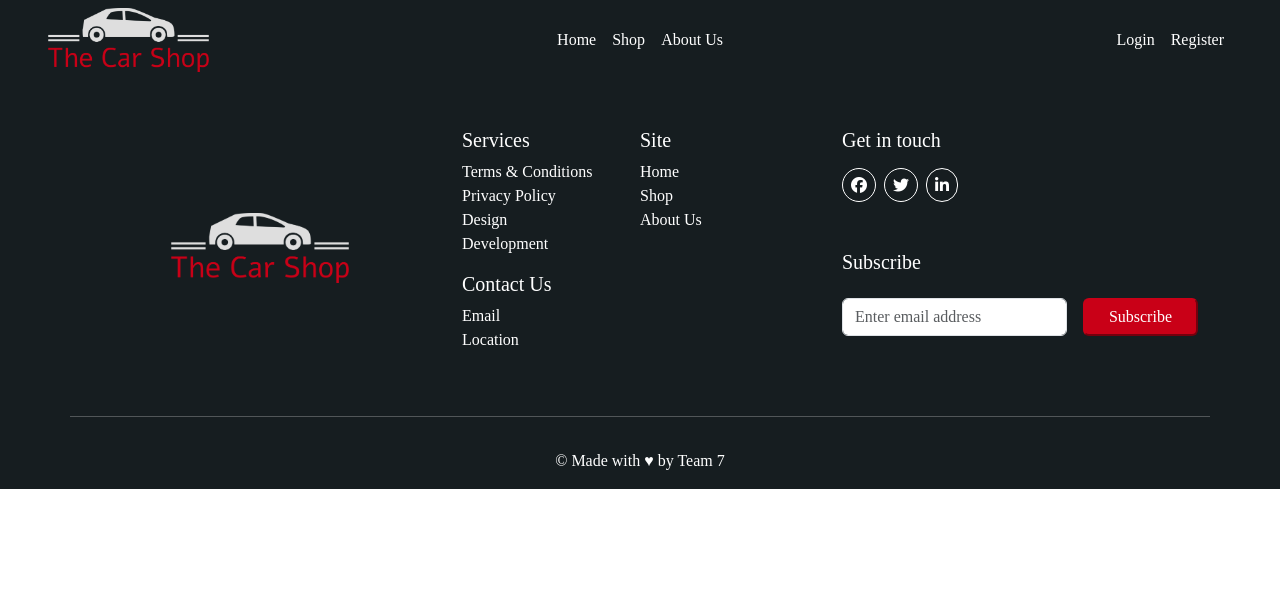
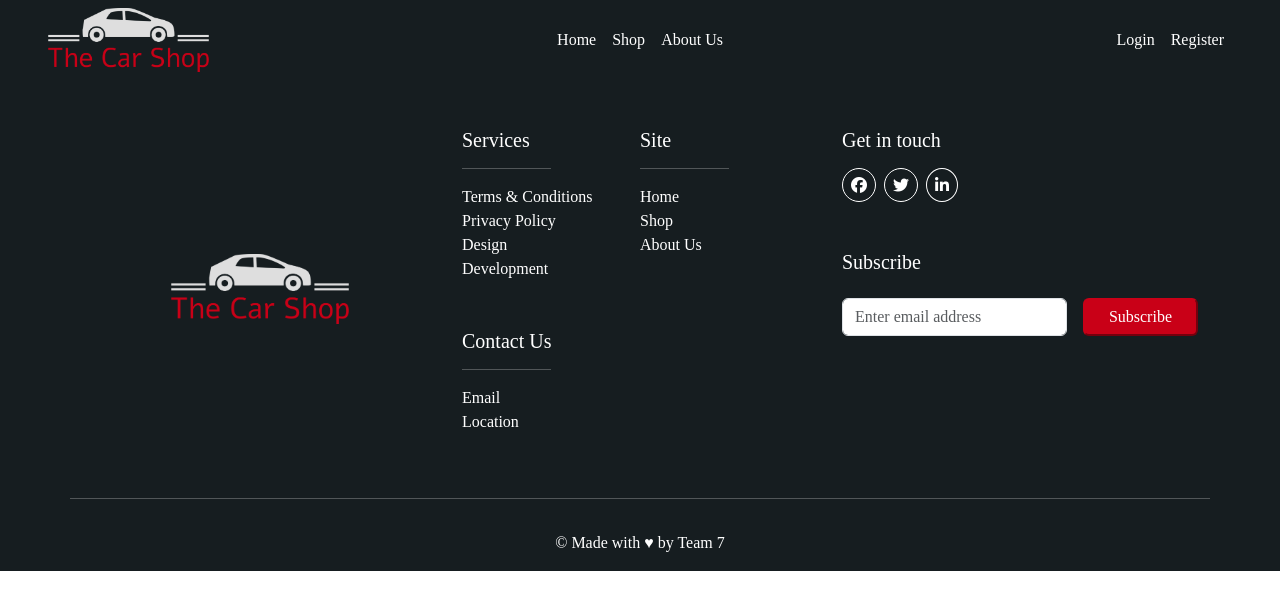
Before and after one commit to xJustFox/vite-car-shop, a Vue app: page / in a window 1280 px wide. Shown: the top 610 px of the page. Built offline with nearby package versions, Linux system fonts and the light colour scheme; a web font is replaced by a local one.

Commit message:
completed footer

```diff
--- a/src/components/AppFooter.vue
+++ b/src/components/AppFooter.vue
@@ -39,23 +39,26 @@ export default {
                 <div class="col-4 d-flex py-5">
                     <div class="col-6 text-white">
                         <h5>Services</h5>
+                        <hr class="hr_footer">
                         <ul class="list-unstyled">
-                            <li><a class="text-decoration-none text-white" href="#">Terms & Conditions</a></li>
-                            <li><a class="text-decoration-none text-white" href="#">Privacy Policy</a></li>
-                            <li><a class="text-decoration-none text-white" href="#">Design</a></li>
-                            <li><a class="text-decoration-none text-white" href="#">Development</a></li>
+                            <li><a class="text-decoration-none" href="#">Terms & Conditions</a></li>
+                            <li><a class="text-decoration-none" href="#">Privacy Policy</a></li>
+                            <li><a class="text-decoration-none" href="#">Design</a></li>
+                            <li><a class="text-decoration-none" href="#">Development</a></li>
                         </ul>
-                        <h5>Contact Us</h5>
-                        <ul class="list-unstyled text-white">
-                            <li><a class="text-decoration-none text-white" href="#">Email</a></li>
-                            <li><a class="text-decoration-none text-white" href="#">Location</a></li>
+                        <h5 class="mt-5">Contact Us</h5>
+                        <hr class="hr_footer">
+                        <ul class="list-unstyled">
+                            <li><a class="text-decoration-none" href="#">Email</a></li>
+                            <li><a class="text-decoration-none" href="#">Location</a></li>
                         </ul>
                     </div>
                     <div class="col-6 text-white">
                         <h5>Site</h5>
+                        <hr class="hr_footer">
                         <ul class="list-unstyled text-white">
                             <li v-for="link, index in footerLinks">
-                                <router-link class="text-decoration-none text-white" :to="{ name: link.name }">{{ link.label }}</router-link>
+                                <router-link class="text-decoration-none" :to="{ name: link.name }">{{ link.label }}</router-link>
                             </li>
                         </ul>
                     </div>
@@ -63,17 +66,17 @@ export default {
 
                 <!-- Subscribe section -->
                 <div class="col-4 d-flex justify-content-end py-5 text-white">
-                    <div class="">
+                    <div>
                         <h5>Get in touch</h5>
                         <div class="my-3">
                             <a class="text-white" href="">
-                                <i class="fab fa-facebook border rounded-5 border-white p-2 me-2"></i>
+                                <i class="fab fa-facebook p-2 me-2"></i>
                             </a>
                             <a class="text-white" href="">
-                                <i class="fab fa-twitter border rounded-5 border-white p-2 me-2"></i>
+                                <i class="fab fa-twitter p-2 me-2"></i>
                             </a>
                             <a class="text-white" href="">
-                                <i class="fab fa-linkedin-in border rounded-5 border-white p-2 me-2"></i>
+                                <i class="fab fa-linkedin-in p-2 me-2"></i>
                             </a>
                         </div>
                         <div class="mt-5">
@@ -113,6 +116,24 @@ footer{
         background-color: $my_red;
         border-color: $my_red;
     }
+
+    i{
+        border: 1px solid;
+        border-radius: 50%;
+    }
+
+    a, i{
+        color: white;
+        text-decoration: none;
+
+        &:hover{
+            color: $my_red;
+        }
+    }
+
+    .hr_footer{
+        width: 50%;
+    }
 }
 
 </style>
```
